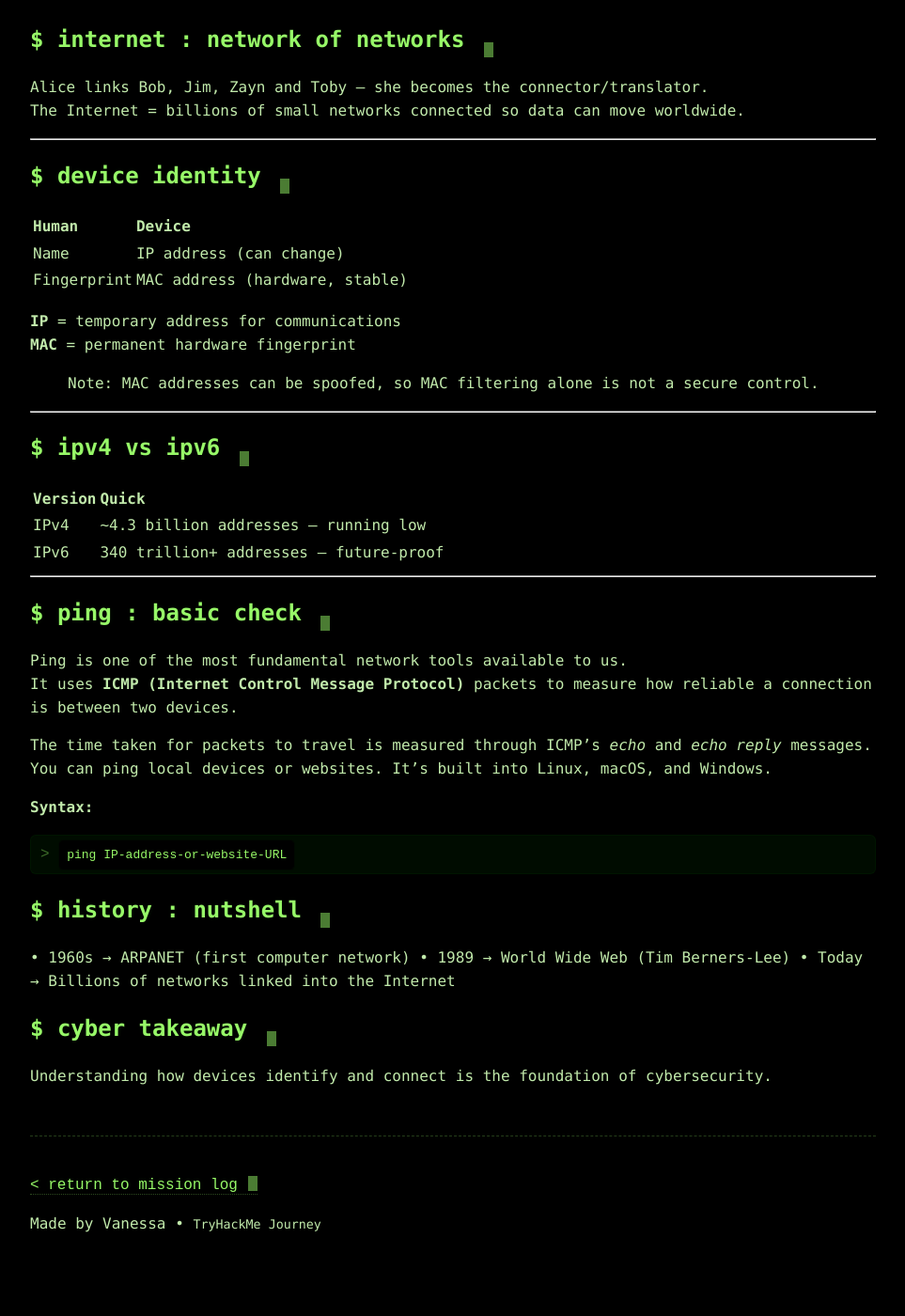
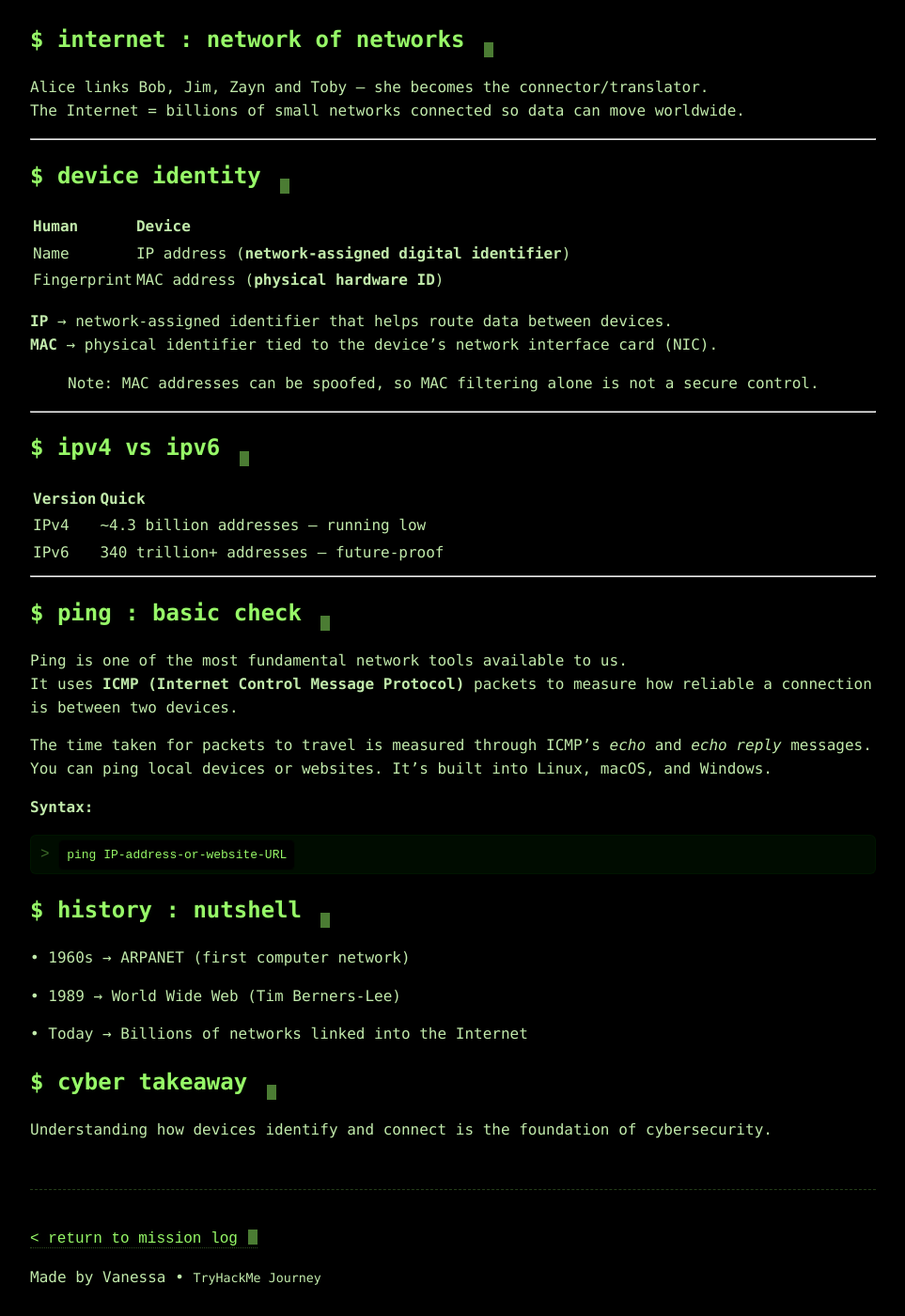
Before and after one commit to vanessa-ayer/tryhackme-log, a Jekyll site: the page built from _posts/2025-10-12-what-is-networking.md, in a window 1280 px wide and 1400 px high, scrolled down 913 px. Shown: the whole window at 94% size, without its empty margins (32-995 px from the left). Built offline with Jekyll 4.4.1, drawn with Linux system fonts in a browser that asks for light colours.

Commit message:
update / ip and MAC descriptions

````diff
--- a/_posts/2025-10-12-what-is-networking.md
+++ b/_posts/2025-10-12-what-is-networking.md
@@ -31,13 +31,13 @@ The Internet = billions of small networks connected so data can move worldwide.
 
 <h2>$ device identity <span class="cursor"></span></h2>
 
-| Human       | Device                         |
-| :---------- | :----------------------------- |
-| Name        | IP address (can change)        |
-| Fingerprint | MAC address (hardware, stable) |
+| Human       | Device                                               |
+| :---------- | :--------------------------------------------------- |
+| Name        | IP address (**network-assigned digital identifier**) |
+| Fingerprint | MAC address (**physical hardware ID**)               |
 
-**IP** = temporary address for communications
-**MAC** = permanent hardware fingerprint
+**IP** → network-assigned identifier that helps route data between devices.
+**MAC** → physical identifier tied to the device’s network interface card (NIC).
 
 > Note: MAC addresses can be spoofed, so MAC filtering alone is not a secure control.
 
@@ -67,9 +67,13 @@ ping IP-address-or-website-URL
 ```
 
 <h2>$ history : nutshell <span class="cursor"></span></h2>
+
 • 1960s → ARPANET (first computer network)
+
 • 1989 → World Wide Web (Tim Berners-Lee)
+
 • Today → Billions of networks linked into the Internet
 
 <h2>$ cyber takeaway <span class="cursor"></span></h2>
+
 Understanding how devices identify and connect is the foundation of cybersecurity.
````
